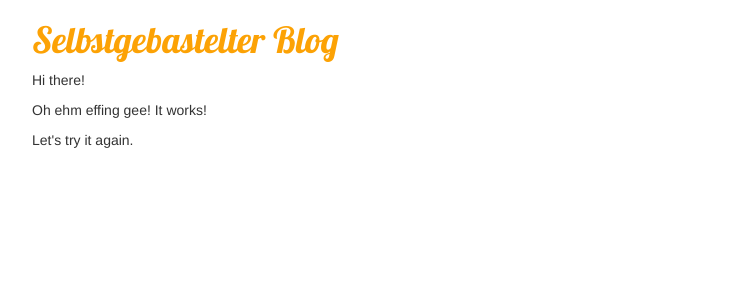
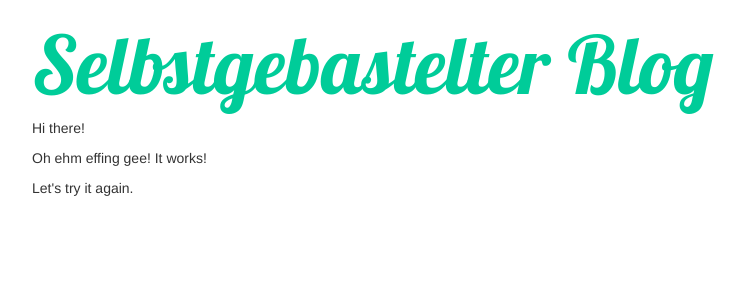
Before and after one commit to ilanabischof/my-first-blog, a Django app: page / in a window 1280 px wide. Shown: the top 300 px of the page, without its empty margins (48-793 px from the left). Run offline with Django 3.2, Linux system fonts and the light colour scheme; data that the repository does not hold is empty; some libraries are stand-ins or nearby versions.

```diff
--- a/blog/static/css/blog.css
+++ b/blog/static/css/blog.css
@@ -1,5 +1,6 @@
 h1 a {
-    color: #FCA205;
+    color: #00cc99;
+    font-size: 80px;
     font-family: 'Lobster';
 }
 body {
```
